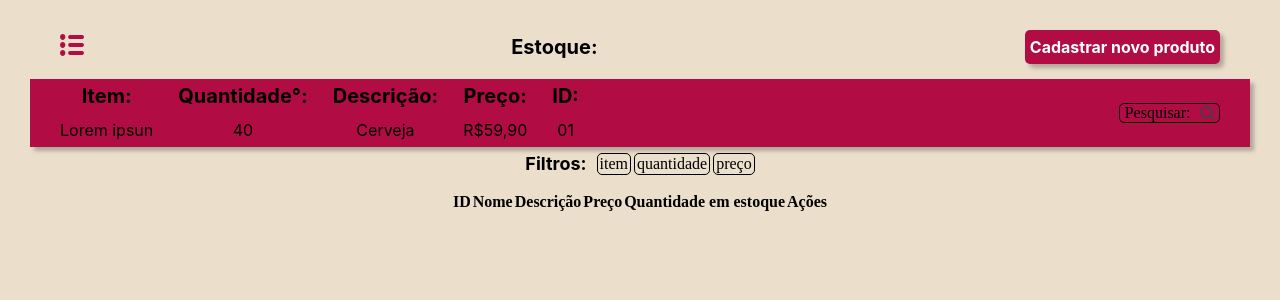
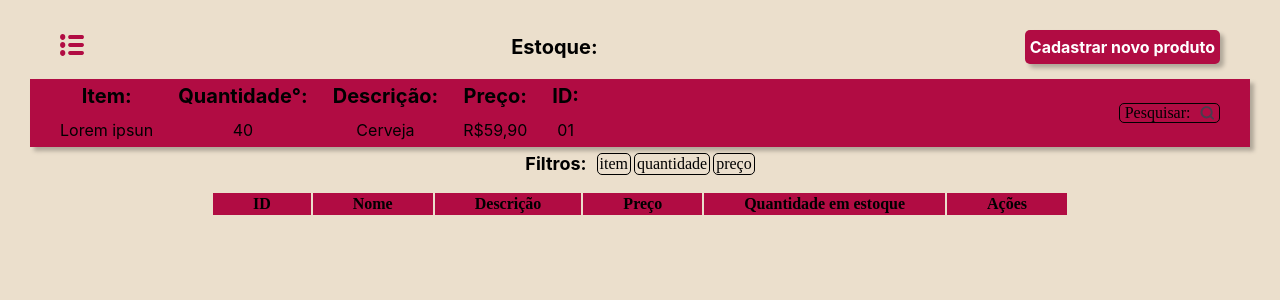
Before and after one commit to leonardobezrr/easytrade-frontend, a Next.js app: page /deskestoque in a window 1280 px wide. Shown: the top 300 px of the page. Built offline with nearby package versions, Linux system fonts and the light colour scheme.

Commit message:
tabela css

```diff
--- a/src/components/tabelaestoque/tabelaest.module.css
+++ b/src/components/tabelaestoque/tabelaest.module.css
@@ -21,7 +21,6 @@
     display: flex;
     flex-direction: column;
     align-items: center;
-    border: 1px solid black;
 }
 
 .td1{
@@ -32,9 +31,23 @@
     color: white;
 }
 
+.th{
+    padding: 2px 40px;
+    background: var(--Color-3, #B10C43);
+}
+
 .td{
     padding: 2px 40px;
     align-items: center;
     justify-content: center;
     border: 1px solid black;
 }
+
+.but{
+    background: var(--buttom-card, #1B2B83);
+    display: flex;
+    padding: 3px 10px;
+    flex-direction: column;
+    align-items: center;
+    gap: 10px;
+}
```
